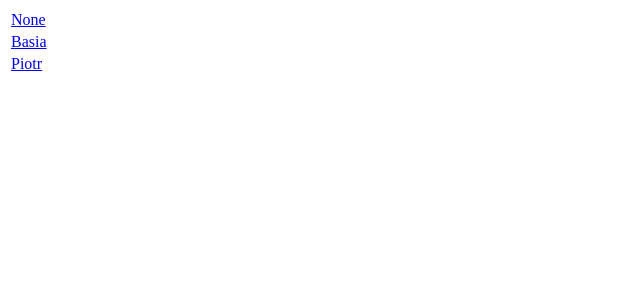
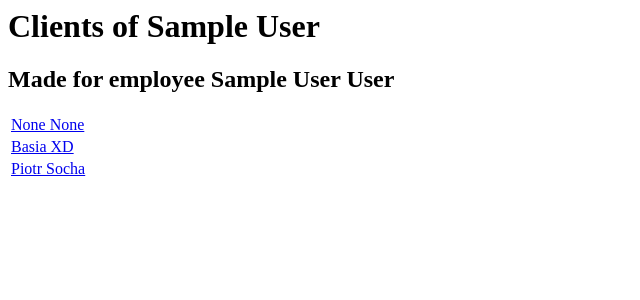
Before and after one commit to piotrs112/opto, a Django app: page /client/ in a window 1280 px wide. Shown: the top 300 px of the page, without its empty margins (0-640 px from the left). Run offline with Django 3.2, Linux system fonts and the light colour scheme; a user stored in the database is signed in; data comes from the database, SQL or seed files in the repository; tables that the repository leaves empty hold one stand-in row (values such as "Sample post"); parts of the project's set-up code (start-up, migrations or seed data) failed here and were passed over.

Commit message:
Added basic interface

```diff
--- a/dash/templates/dash/client_list.html
+++ b/dash/templates/dash/client_list.html
@@ -4,10 +4,12 @@
     </head>
 
     <body>
+        <h1>Clients of {{request.user.employee.employer}}</h1>
+        <h2>Made for employee {{request.user.employee}}</h2>
         <table>
         {% for c in client_list %}
             <tr>
-                <td><a href="{% url 'client' c.id %}">{{c.name}}</a></td>
+                <td><a href="{% url 'client' c.id %}">{{c.name}} {{c.surname}}</a></td>
             </tr>
         {% endfor %}
         </table>
```
Also changed, not shown: dash/templates/dash/base.html (added).
